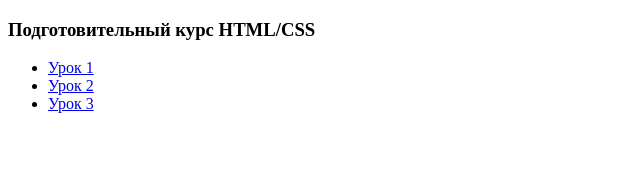
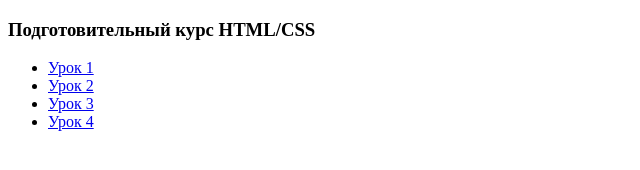
Before and after one commit to nadzorov/geekbrains, a plain HTML site: page index.html in a window 1280 px wide. Shown: the full height of the page, 0-640 px from the left. Drawn offline with Linux system fonts and the light colour scheme.

Commit message:
add new lesson to index list

```diff
--- a/index.html
+++ b/index.html
@@ -10,6 +10,7 @@
         <li><a href="lesson1/index.html">Урок 1</a></li>
         <li><a href="lesson2/index.html">Урок 2</a></li>
         <li><a href="lesson3/index.html">Урок 3</a></li>
+        <li><a href="lesson4/index.html">Урок 4</a></li>
     </ul>
 </body>
 </html>
```
